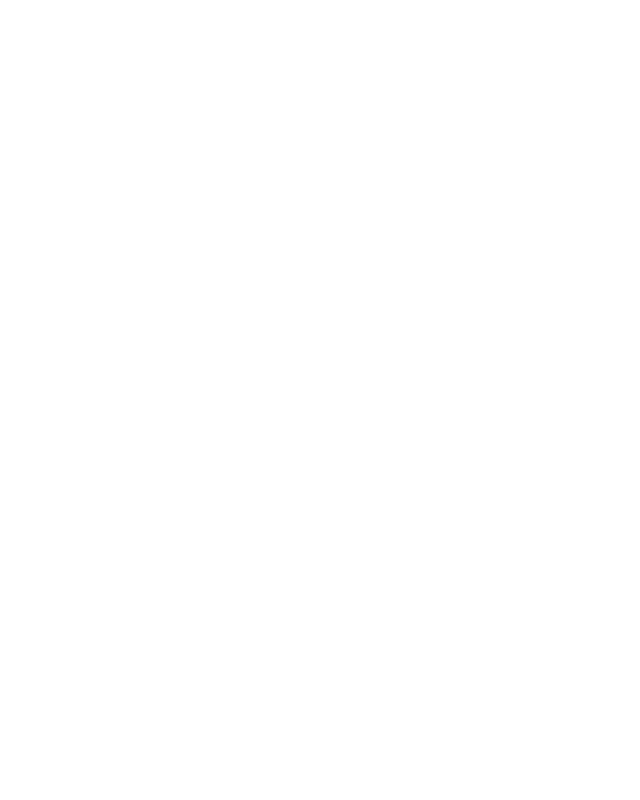
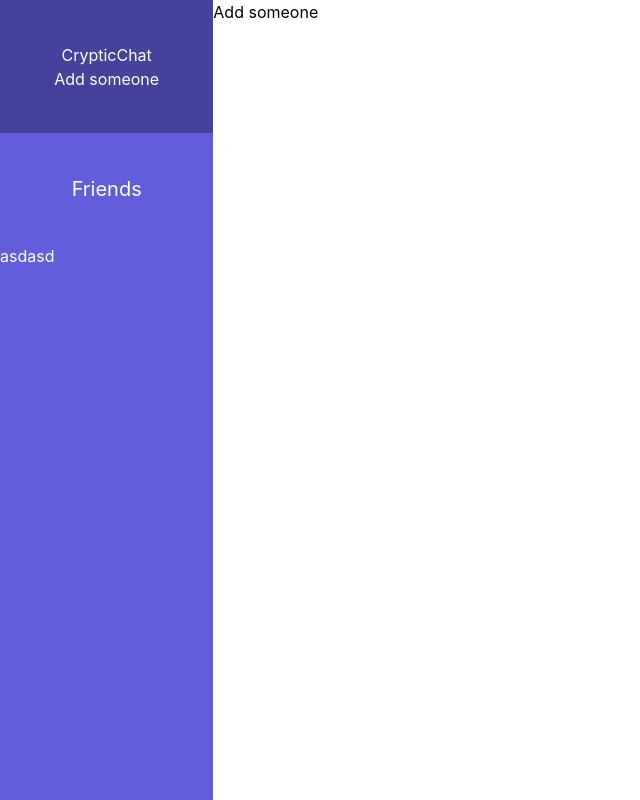
Before and after one commit to AndreHogberg/CrypticChat, a React (Vite) app in the folder CrypticChat-Client/: page /add in a window 1280 px wide. Before the commit this address had no page. Shown: the whole page, without its empty margins (0-640 px from the left). Built offline with nearby package versions, Linux system fonts and the light colour scheme.

Commit message:
Feat: Fixed routing

```diff
--- a/CrypticChat-Client/src/App.tsx
+++ b/CrypticChat-Client/src/App.tsx
@@ -1,12 +1,26 @@
+import { Route, Routes } from 'react-router-dom'
 import './App.css'
+import RequireAuth from './components/auth/RequireAuth'
+import Layout from './components/Layout/Layout'
 import Main from './components/Main'
+import Register from './components/Register'
 import SideBar from './components/SideBar/SideBar'
+import Login from './components/Login'
+import Chat from './components/SideBar/Chat'
+import Add from './components/Add'
 
 function App() {
   return (
     <div className='flex flex-row w-screen h-screen'>
-      <SideBar/>
-      <Main/>
+        <Routes>
+          <Route path="/login" element={<Login />} />
+          <Route path="/register" element={<Register/>}/>
+          <Route path="/" element={<Layout />}>
+            <Route path=':id' element={<Chat/>}/>
+            <Route path="add" element={<Add/>}/>
+          </Route>
+        </Routes>
+
     </div>
   )
 }
--- /dev/null
+++ b/CrypticChat-Client/src/components/Add.tsx
@@ -0,0 +1,7 @@
+export default function Add(){
+    return (
+        <div>
+            Add someone
+        </div>
+    )
+}
--- /dev/null
+++ b/CrypticChat-Client/src/components/Layout/Layout.tsx
@@ -0,0 +1,11 @@
+import Main from "../Main";
+import SideBar from "../SideBar/SideBar";
+
+export default function Layout(){
+    return (
+        <>
+            <SideBar/>
+            <Main/>
+        </>
+    )
+}
--- a/CrypticChat-Client/src/components/Main.tsx
+++ b/CrypticChat-Client/src/components/Main.tsx
@@ -1,3 +1,7 @@
+import { Link, Outlet } from "react-router-dom";
+
 export default function Main(){
-    return <div className="flex w-5/6 h-full bg-gray-200">Main Chat</div>
+    return (<div className="flex w-5/6 h-full bg-gray-200">
+        <Outlet/>
+    </div>)
 }
--- a/CrypticChat-Client/src/components/Register.tsx
+++ b/CrypticChat-Client/src/components/Register.tsx
@@ -1,5 +1,6 @@
 import axios from "axios";
 import { useState } from "react";
+import { useAppDispatch } from "../redux/hooks";
 import { setToken } from "../redux/slices/userSlice";
 
 const Register = () => {
@@ -8,15 +9,15 @@ const Register = () => {
   const [email, setEmail] = useState("");
   const [password, setPassword] = useState("");
 
-  async function handleButtonClick(e: SubmitEvent) {
-    e.preventDefault;
+  const dispatch = useAppDispatch()
+
+  async function handleButtonClick() {
     let user = { username: username, email: email, password: password };
 
     let register = await axios.post<{email:string, username: string, token: string}>('http://localhost:80/api/User/register', user);
     console.log(register);
     window.localStorage.setItem("token", register.data.token)
-    setToken(register.data.token)
-
+    dispatch(setToken(register.data.token))
   }
 
   return (
--- /dev/null
+++ b/CrypticChat-Client/src/components/SideBar/Chat.tsx
@@ -0,0 +1,3 @@
+export default function Chat(){
+    return <div>Hello</div>
+}
--- a/CrypticChat-Client/src/components/SideBar/Friends/FriendList.tsx
+++ b/CrypticChat-Client/src/components/SideBar/Friends/FriendList.tsx
@@ -1,8 +1,10 @@
+import { Link } from "react-router-dom";
+
 export default function FriendList(){
     return (
         <div className="flex flex-col items-center w-full h-5/6">
             <div className="flex w-full justify-center items-center text-xl h-1/6">Friends</div>
-            <div className="flex flex-col h-5/6 w-full">asdasd</div>
+            <div className="flex flex-col h-5/6 w-full"><Link to="/asdasd">asdasd</Link></div>
         </div>
     )
 }
--- a/CrypticChat-Client/src/components/SideBar/SideBarHeader.tsx
+++ b/CrypticChat-Client/src/components/SideBar/SideBarHeader.tsx
@@ -1,7 +1,11 @@
+import { Link } from "react-router-dom";
+
 export default function SideBarHeader(){
     return(
-        <div className="flex text-3xl bg-black bg-opacity-30 text-white w-full justify-center items-center h-1/6">
-            CrypticChat
+        <div className="flex flex-col bg-black bg-opacity-30 text-white w-full justify-center items-center h-1/6">
+            <div className="">CrypticChat</div>
+            <div><Link to={"/add"}>Add someone</Link></div>
         </div>
+
         )
 }
--- /dev/null
+++ b/CrypticChat-Client/src/components/auth/RequireAuth.tsx
@@ -0,0 +1,11 @@
+import { Navigate } from "react-router-dom";
+import { useAppSelector } from "../../redux/hooks";
+
+export default function RequireAuth({children}: {children: JSX.Element}){
+    let authenticated = useAppSelector((state) => state.user.Authenticated);
+
+    if(!authenticated){
+        return <Navigate to="/login" />
+    }
+    return children
+}
--- a/CrypticChat-Client/src/components/login.tsx
+++ b/CrypticChat-Client/src/components/login.tsx
@@ -4,9 +4,7 @@ const Login = () => {
   const [username, setUsername] = useState("");
   const [password, setPassword] = useState("");
 
-  async function handleButtonClick(e: SubmitEvent) {
-    e.preventDefault;
-
+  async function handleButtonClick() {
     let user = { email: username, password: password };
     console.log(user);
 
--- a/CrypticChat-Client/src/main.tsx
+++ b/CrypticChat-Client/src/main.tsx
@@ -5,16 +5,11 @@ import { Provider } from "react-redux";
 import App from "./App";
 import "./index.css";
 import { store } from "./redux/store";
-import Login from "./components/login"
-import Register from "./components/Register";
 ReactDOM.createRoot(document.getElementById("root")!).render(
   <React.StrictMode>
     <BrowserRouter>
       <Provider store={store}>
-        <Routes>
-          <Route path="/login" element={<Login />} />
-          <Route path="/" element={<Register/>}/>
-        </Routes>
+        <App/>
       </Provider>
     </BrowserRouter>
   </React.StrictMode>
--- a/CrypticChat-Client/src/redux/slices/userSlice.ts
+++ b/CrypticChat-Client/src/redux/slices/userSlice.ts
@@ -1,17 +1,18 @@
 import { createSlice, PayloadAction } from "@reduxjs/toolkit";
-import { Action } from "history";
 import type { RootState } from "../store";
 
 // Define a type for the slice state
 interface userState {
   userName: string;
   token: string | null;
+  Authenticated: boolean
 }
 
 // Define the initial state using that type
 const initialState: userState = {
   userName: "",
   token: window.localStorage.getItem("token"),
+  Authenticated: window.localStorage.getItem("token") != null ? true : false
 };
 
 export const userSlice = createSlice({
@@ -22,6 +23,7 @@ export const userSlice = createSlice({
     // Use the PayloadAction type to declare the contents of `action.payload`
     setUserName: (state, action: PayloadAction<string>) => {
       state.userName = action.payload;
+      state.Authenticated = true;
     },
     setToken: (state, action: PayloadAction<string>) => {
       state.token = action.payload;
```
